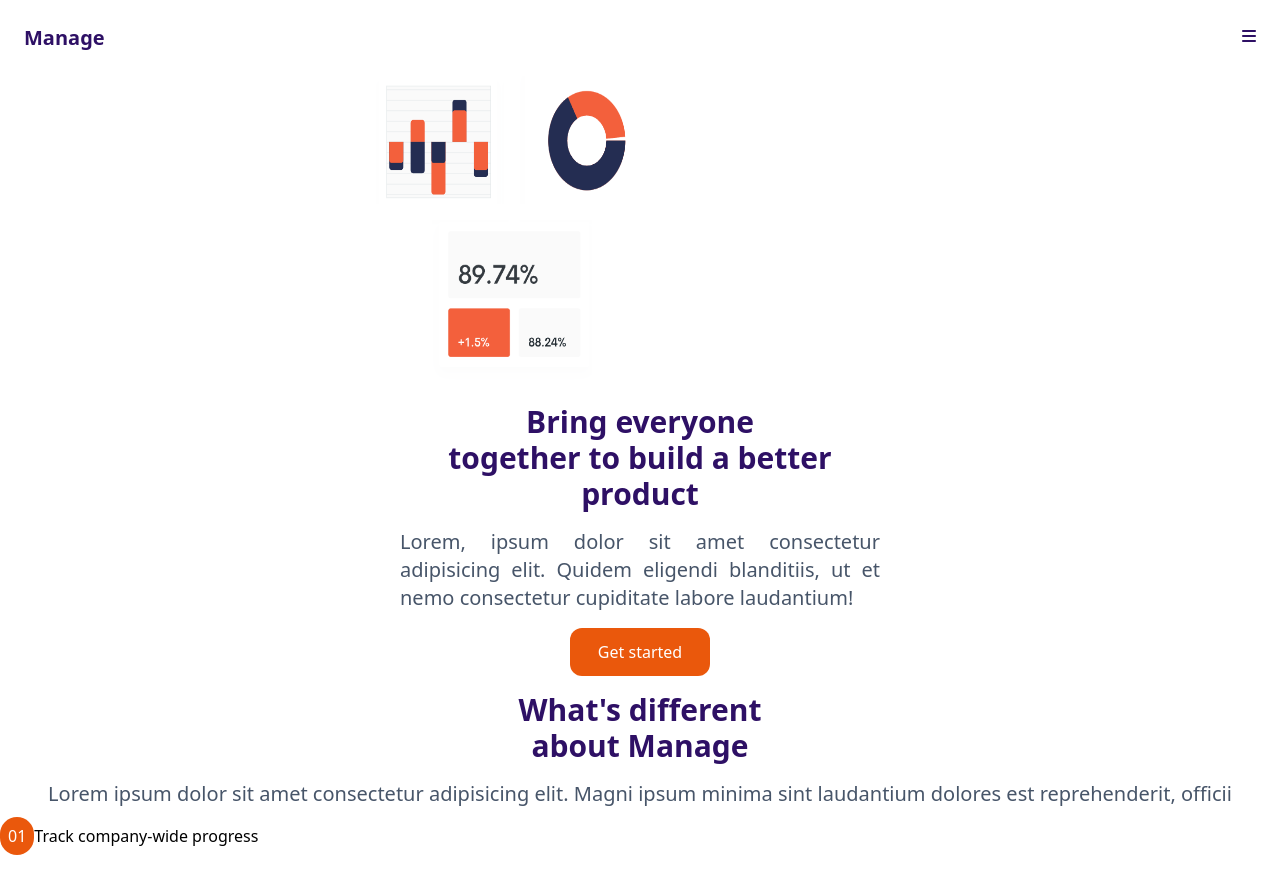
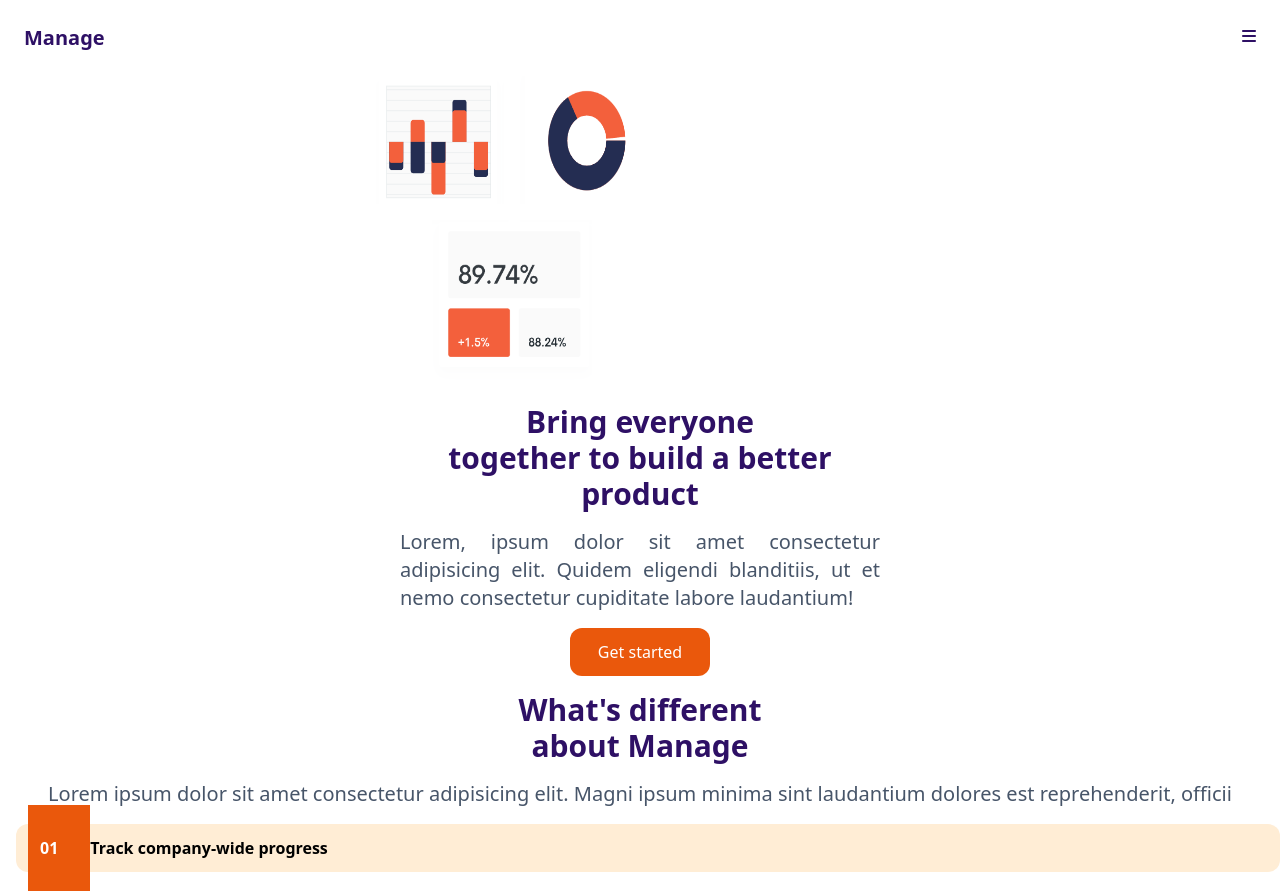
Before and after one commit to anikaivnath/Class-Task-7-2-, a plain HTML site: page index.html in a window 1280 px wide. Before the commit the page ends 855 px from the top, so only its background shows below. Drawn offline with nearby package versions, Linux system fonts and the light colour scheme.

Commit message:
Add padding

```diff
--- a/index.html
+++ b/index.html
@@ -46,7 +46,7 @@
     </div>
 
   <div class="mt-4">
-    <p><span class="bg-orange-600 text-white p-2 rounded-3xl">01</span>Track company-wide progress
+    <p class="bg-orange-100 p-3 font-bold ml-4 rounded-xl"><span class="bg-orange-600 text-white p-8  pl-3 relative text-left">01</span>Track company-wide progress
     </p>
 
   </div>
```
